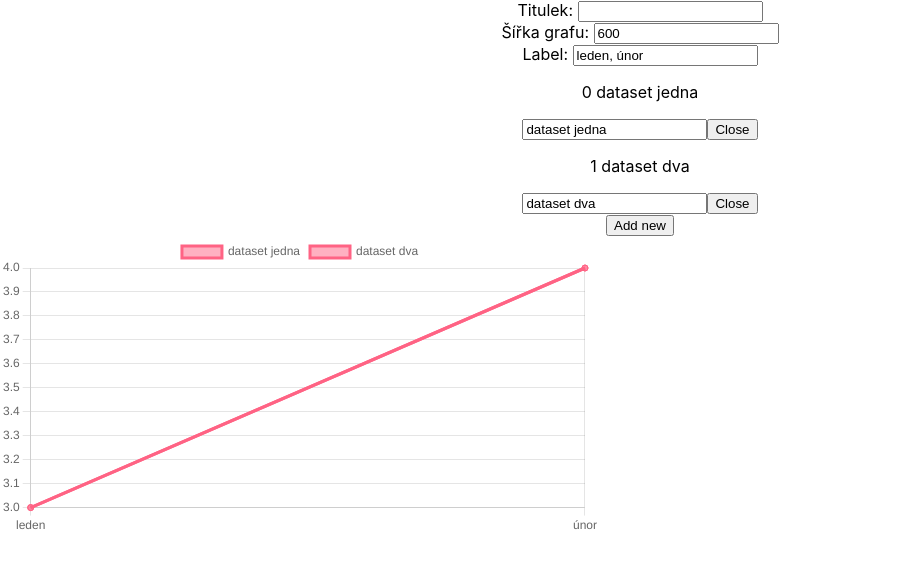
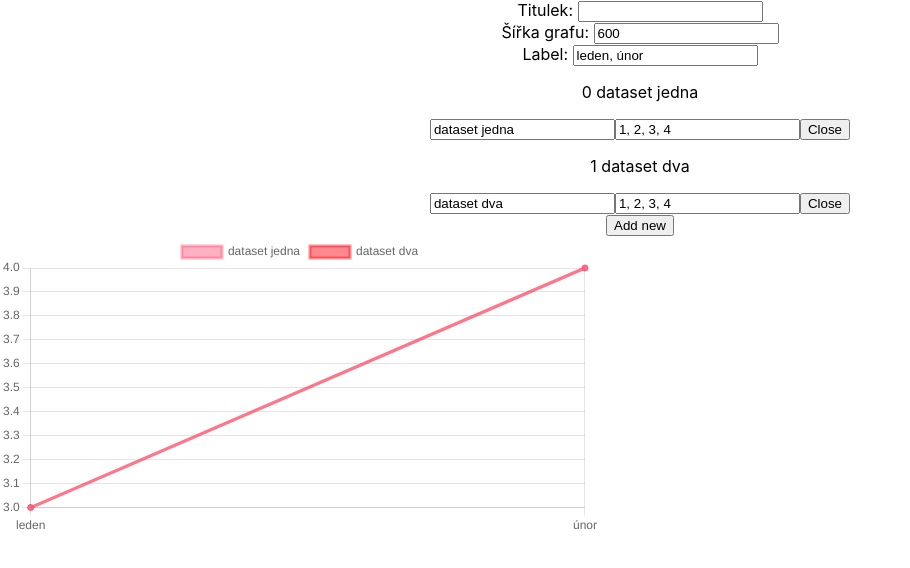
Before and after one commit to daxovi/fnol-graph, a React (Create React App) app in the folder client/: page / in a window 1280 px wide. Shown: the top 568 px of the page, without its empty margins (0-910 px from the left). Built offline with nearby package versions, Linux system fonts and the light colour scheme.

Commit message:
edit datasets

```diff
--- a/client/src/App.js
+++ b/client/src/App.js
@@ -7,8 +7,10 @@ function App() {
   const [width, setWidth] = useState(600);
   const [datasets, setDatasets] = useState([{ label: "dataset jedna", data: [1, 2, 3, 4] }, { label: "dataset dva", data: [1, 2, 3, 4] }])
   const [title, setTitle] = useState("");
-  const [labelText, setLabelText] = useState("leden, únor")
+  const [labelText, setLabelText] = useState("leden, únor");
   const [labels, setLabels] = useState(["leden", "únor"]);
+  const [dataText, setDataText] = useState("1, 2, 3");
+  const [data, setData] = useState([1, 2, 3]);
 
   useEffect(() => {
 
@@ -23,7 +25,7 @@ function App() {
 
   const openDataset = () => {
     let array = [...datasets];
-    array.push({ label: "nový dataset" });
+    array.push({ label: "nový dataset", data: [1, 2, 3] });
     setDatasets(array);
   }
 
@@ -41,6 +43,12 @@ function App() {
     setLabels(array);
    }
 
+   const updateData = (index, text) => {
+    let reducedText = text.replaceAll(", ", ",");
+    let array = reducedText.split(",");
+    updateDataset(index, {label: datasets[index].label, data: array});
+    }
+
 
   return (
     <div className="App">
@@ -51,7 +59,8 @@ function App() {
         return (
           <div key={index}>
             <p>{index} {e.label}</p>
-            <input type="text" value={e.label} onChange={(value) => { updateDataset(index, {label: value.target.value}) }} />
+            <input type="text" value={e.label} onChange={(value) => { updateDataset(index, {label: value.target.value, data: e.data}) }} />
+            <input type="text" value={e.data.join(", ")} onChange={(value) => { updateData(index, value.target.value) }} />
             <button onClick={() => { closeDataset(index) }}>Close</button>
           </div>
         )
--- a/client/src/graphs/LineGraph.js
+++ b/client/src/graphs/LineGraph.js
@@ -66,14 +66,16 @@ const LineGraph = (props) => {
     return orderedData;
   }
 
+  const colors = ['rgba(255, 99, 132, 0.5)', 'rgba(255, 20, 32, 0.5)'];
+
   const data = {
     labels,
-    datasets: datasets.map((item) => {
+    datasets: datasets.map((item, index) => {
       return ({
         label: item.label,
         data: getOrderedData(item.data),
-        borderColor: 'rgb(255, 99, 132)',
-        backgroundColor: 'rgba(255, 99, 132, 0.5)',
+        borderColor: colors[index % colors.length],
+        backgroundColor: colors[index % colors.length],
       })
     }),
   };
```
